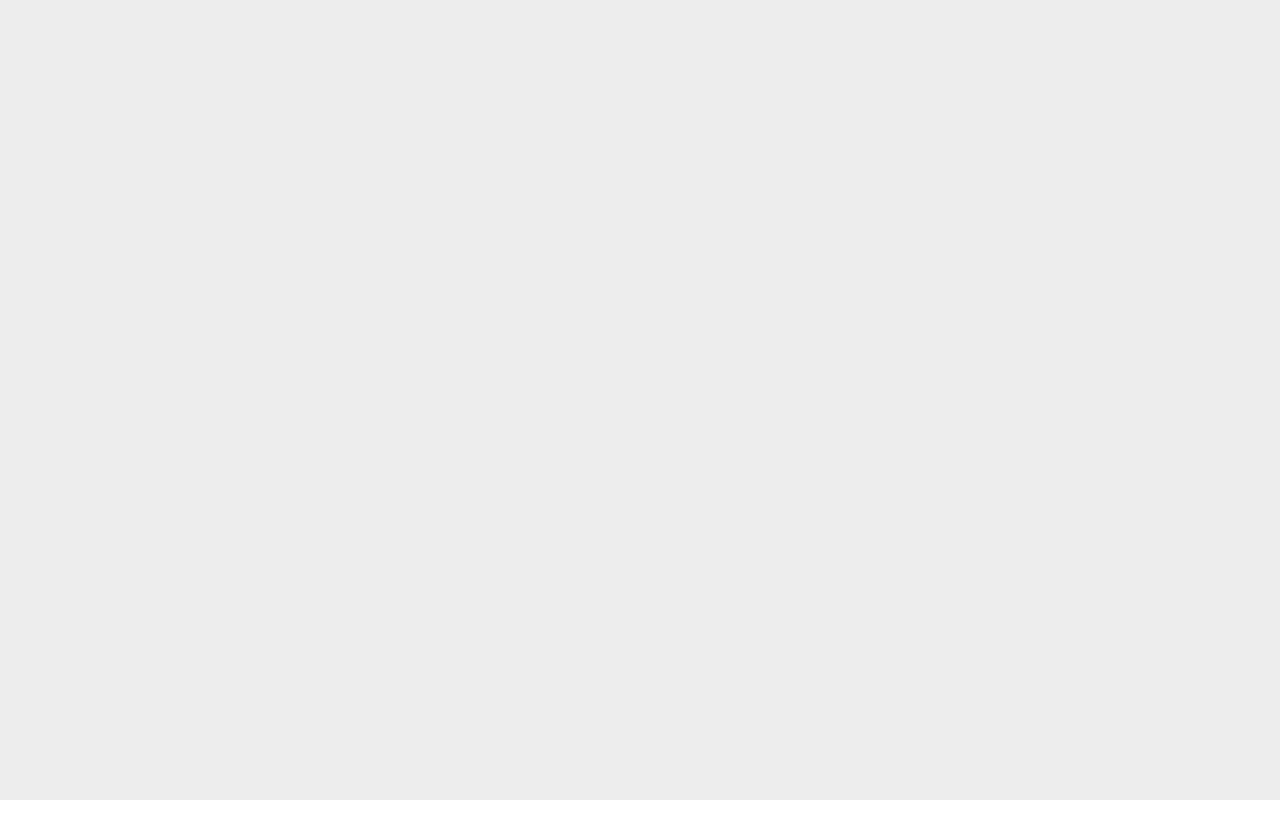
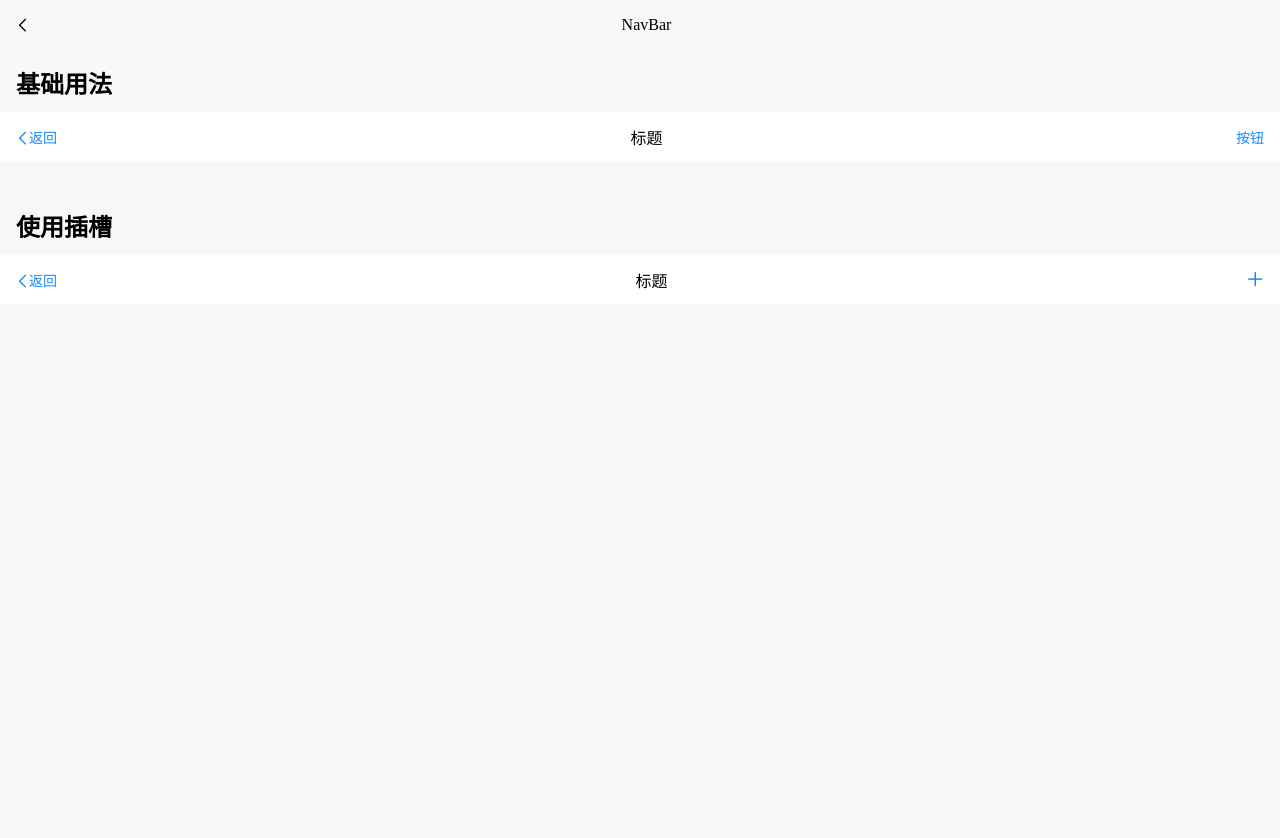
Before and after one commit to vangleer/sun-ui, a Vue app: page / in a window 1280 px wide. Shown: the top 838 px of the page. Before the commit the page ends 800 px from the top, so only its background shows below. Built offline with nearby package versions, Linux system fonts and the light colour scheme.

Commit message:
啦啦啦

```diff
--- a/examples/App.vue
+++ b/examples/App.vue
@@ -1,30 +1,82 @@
 <template>
-  <div class="app">
+  <div class="sun-demo-nav-bar">
+    <sun-nav-bar title="NavBar" left-arrow />
+    <!-- 基础用法 -->
+    <div class="sun-demo-block">
+      <h2 class="sun-demo-nav-title">基础用法</h2>
+      <div class="sun-demo-nav-box">
+        <sun-nav-bar title="标题" left-text="返回" right-text="按钮" left-arrow @click-left="onClickLeft"
+          @click-right="onClickRight" />
+      </div>
+    </div>
+
+    <!-- 使用插槽 -->
+    <div class="sun-demo-block">
+      <h2 class="sun-demo-nav-title">使用插槽</h2>
+      <div class="sun-demo-nav-box">
+        <sun-nav-bar title="标题" left-text="返回" left-arrow>
+          <template #right>
+            <sun-icon name="plus" size="18" />
+          </template>
+        </sun-nav-bar>
+      </div>
+    </div>
   </div>
 </template>
 
 <script>
+  import {
+    Toast
+  } from '../packages';
   export default {
+    components: {},
     data() {
-    return {
+      return {}
+    },
+    methods: {
+      onClickLeft() {
+        Toast('返回');
+      },
+      onClickRight() {
+        Toast('按钮');
+      },
+    },
+    created() {}
   }
-  },
-  methods:{
-  }
-}
+
 </script>
 
 <style lang="less">
-.app {
+  * {
+    padding: 0;
+    margin: 0;
+  }
+
+  .sun-demo-nav-bar {
+    padding-top: 49px;
     width: 100vw;
     height: 100vh;
-  padding: 50px 20px;
-  background-color: #eee;
+    background-color: #f8f8f8;
+
+    .sun-demo-nav-title {
+      padding: 16px 16px 12px;
     }
-* {
-  margin: 0;
-  padding: 0;
-  box-sizing: border-box;
+
+    .sun-demo-nav-box {
+      position: relative;
+      height: 80px;
+
+      .sun-nav-bar {
+        position: absolute;
+        background-color: #fff;
+        color: #1989fa;
+
+        .sun-nav-bar-left,
+        .sun-nav-bar-right {
+          font-size: 14px;
+        }
+      }
+    }
   }
 
 </style>
--- a/examples/components/CollapseDemo.vue
+++ b/examples/components/CollapseDemo.vue
@@ -2,7 +2,7 @@
   <div class="app">
     <!-- 基础用法 -->
      <div class="box">
-       <sun-collapse v-model="activeNames">
+      <sun-collapse v-model="activeNames">
         <sun-collapse-item title="标题1" name="1">内容</sun-collapse-item>
         <sun-collapse-item title="标题2" name="2">内容</sun-collapse-item>
         <sun-collapse-item title="标题3" name="3">内容</sun-collapse-item>
```
Lines whose indentation alone changed are shown as unchanged.
